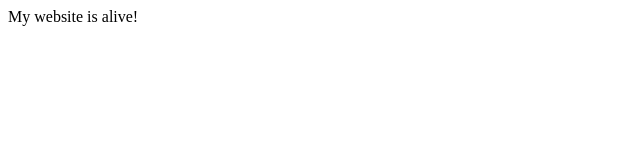
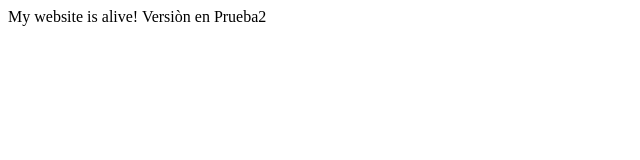
Before and after one commit to tbarrueco/Prueba, a plain HTML site: page index.html in a window 1280 px wide. Shown: the whole page, without its empty margins (0-640 px from the left). Drawn offline with Linux system fonts and the light colour scheme.

Commit message:
Otro cambio

```diff
--- a/index.html
+++ b/index.html
@@ -1,5 +1,6 @@
 <html>
 <body>
 My website is alive!
+Versiòn en Prueba2
 </body>
 </html>
```
